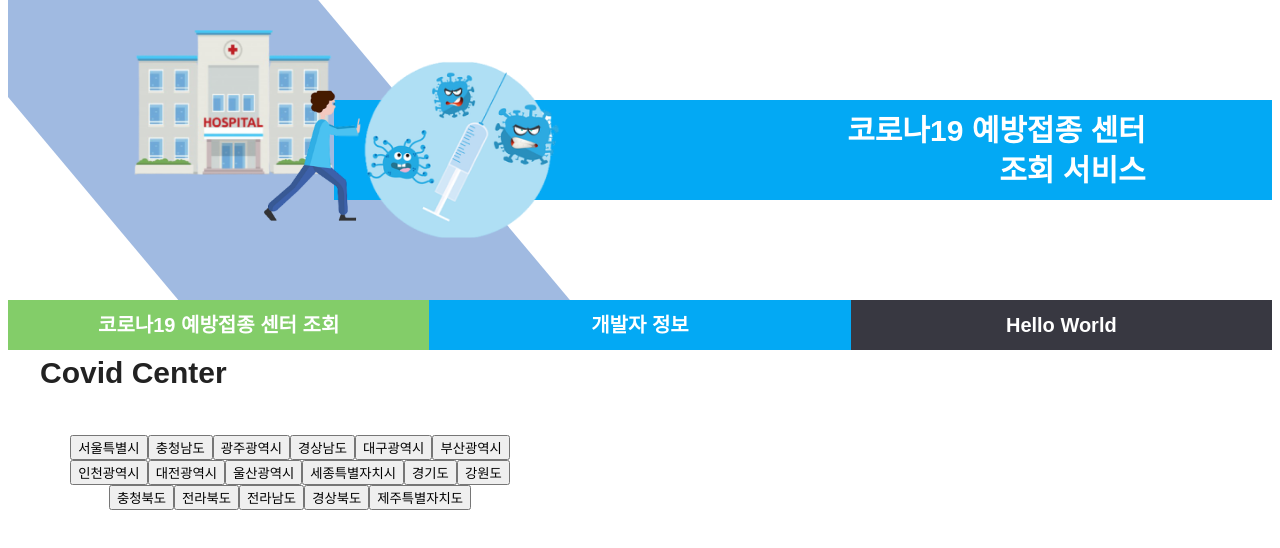
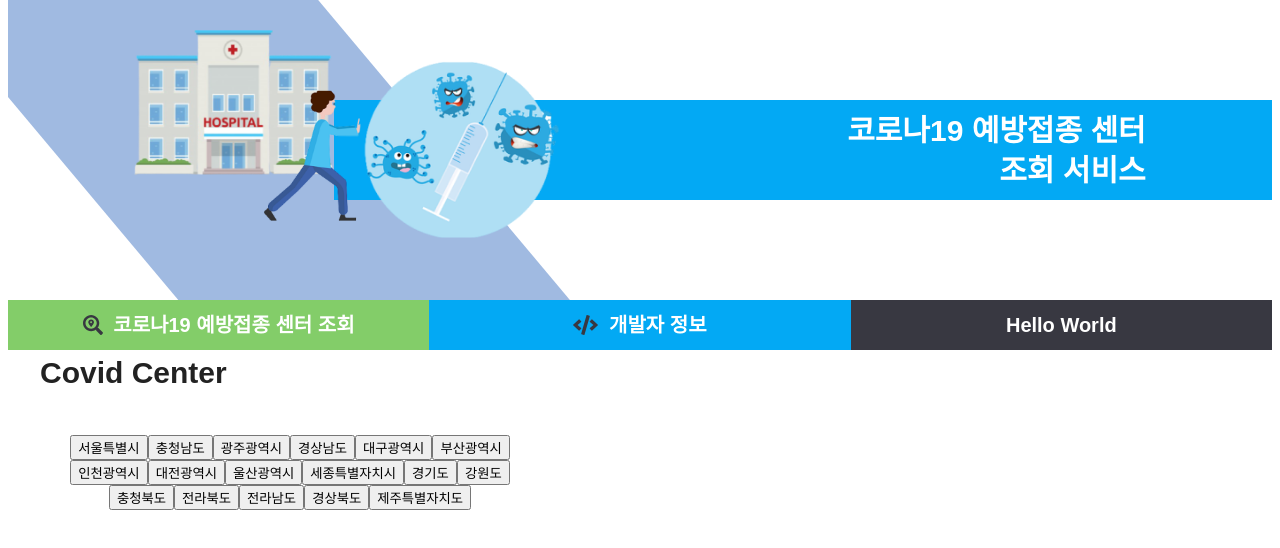
Before and after one commit to Chocobe/-Project-covid-vac-centers, a Vue app: page / in a window 1280 px wide. Shown: the top 548 px of the page. Built offline with nearby package versions, Linux system fonts and the light colour scheme.

Commit message:
<김영우>: "FontAwesome 5" 라이브러리를 설치 하였습니다.
사용가능한 icon은 다음과 같습니다.
* ``solid`` 아이콘
* ``regular`` 아이콘
* ``brands`` 아이콘

```diff
--- a/package.json
+++ b/package.json
@@ -9,6 +9,11 @@
     "lint": "vue-cli-service lint"
   },
   "dependencies": {
+    "@fortawesome/fontawesome-svg-core": "^1.2.35",
+    "@fortawesome/free-brands-svg-icons": "^5.15.3",
+    "@fortawesome/free-regular-svg-icons": "^5.15.3",
+    "@fortawesome/free-solid-svg-icons": "^5.15.3",
+    "@fortawesome/vue-fontawesome": "^2.0.2",
     "axios": "^0.21.1",
     "core-js": "^3.6.5",
     "vue": "^2.6.11",
--- a/src/api/navItem/mockNavItems.ts
+++ b/src/api/navItem/mockNavItems.ts
@@ -11,12 +11,14 @@ const mock_NavItem_Response: DB_NavItem[] = [
     name: "코로나19 예방접종 센터 조회",
     path: "/",
     bgColor: "#83CD69",
+    icon: "search-location",
   },
   {
     id: 2,
     name: "개발자 정보",
     path: "/dev",
     bgColor: "#03A9F4",
+    icon: "code",
   },
   {
     id: 3,
--- a/src/layouts/default/Ly_Default_NavItem.vue
+++ b/src/layouts/default/Ly_Default_NavItem.vue
@@ -1,7 +1,16 @@
 <template>
 	<li :id="navItem.id" class="navItem" :style="{ backgroundColor: bgColor }">
 		<router-link :to="navItem.path" class="navItem__item">
-			{{ navItem.name }}
+			<template v-if="navItem.icon">
+				<FontAwesomeIcon
+					:icon="navItem.icon"
+					class="navItem__icon"
+				></FontAwesomeIcon>
+			</template>
+
+			<span class="navItem__name">
+				{{ navItem.name }}
+			</span>
 		</router-link>
 	</li>
 </template>
@@ -43,5 +52,11 @@ export default Vue.extend({
 		text-align: center;
 		word-break: keep-all;
 	}
+
+	&__icon {
+		margin-right: 5px;
+
+		color: $colors__black_01;
+	}
 }
 </style>
--- a/src/main.ts
+++ b/src/main.ts
@@ -3,7 +3,10 @@ import App from "./App.vue";
 import router from "./router";
 import store from "./store";
 
+import { initFontAwesome } from "@/plugins/fontawesome/pluginFontawesome";
+
 Vue.config.productionTip = false;
+initFontAwesome();
 
 new Vue({
 	router,
--- /dev/null
+++ b/src/plugins/fontawesome/pluginFontawesome.ts
@@ -0,0 +1,31 @@
+/**
+ * @author: 김영우
+ * @description:
+ *    * Fontawesome 5 Vue Component Plugin 설정 파일 입니다.
+ */
+
+import Vue from "vue";
+import { FontAwesomeIcon } from "@fortawesome/vue-fontawesome";
+
+import { library } from "@fortawesome/fontawesome-svg-core";
+
+// Solid icon
+import { faSearchLocation, faCode } from "@fortawesome/free-solid-svg-icons";
+
+// Regular icon
+import { faUser as farUser } from "@fortawesome/free-regular-svg-icons";
+
+library.add(
+	// Solid icon
+	faSearchLocation,
+	faCode,
+
+	// Regular icon
+	farUser,
+);
+
+function initFontAwesome(): void {
+	Vue.component("FontAwesomeIcon", FontAwesomeIcon);
+}
+
+export { initFontAwesome };
```
Also changed, not shown: .eslintrc.js, 1 other file (tests, documents, lock files or other folders).
